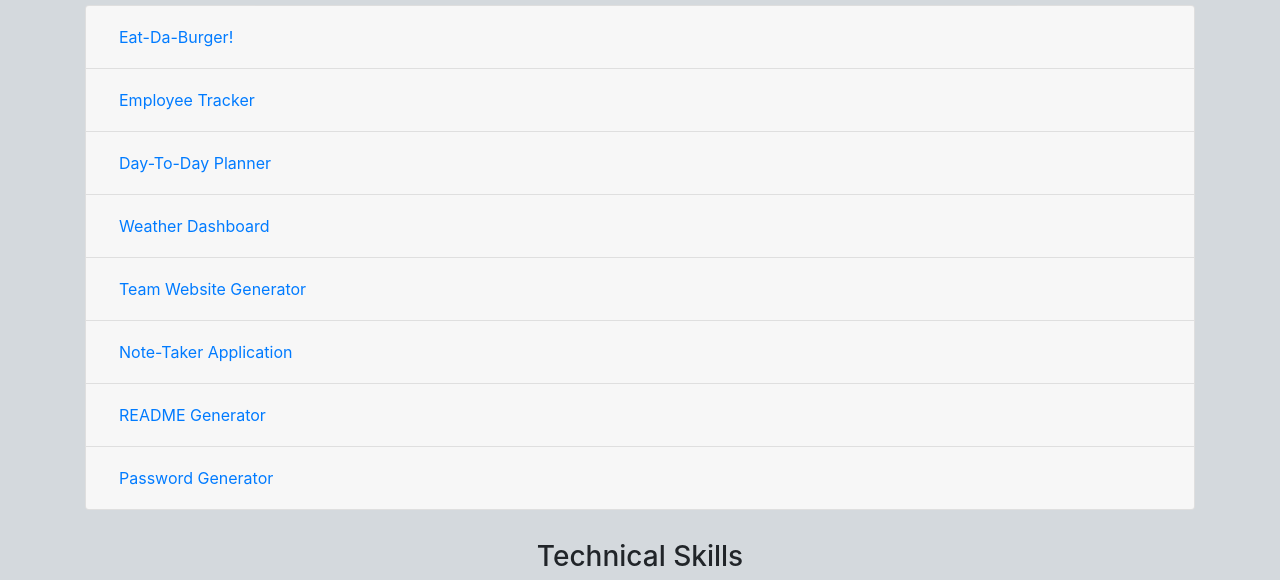
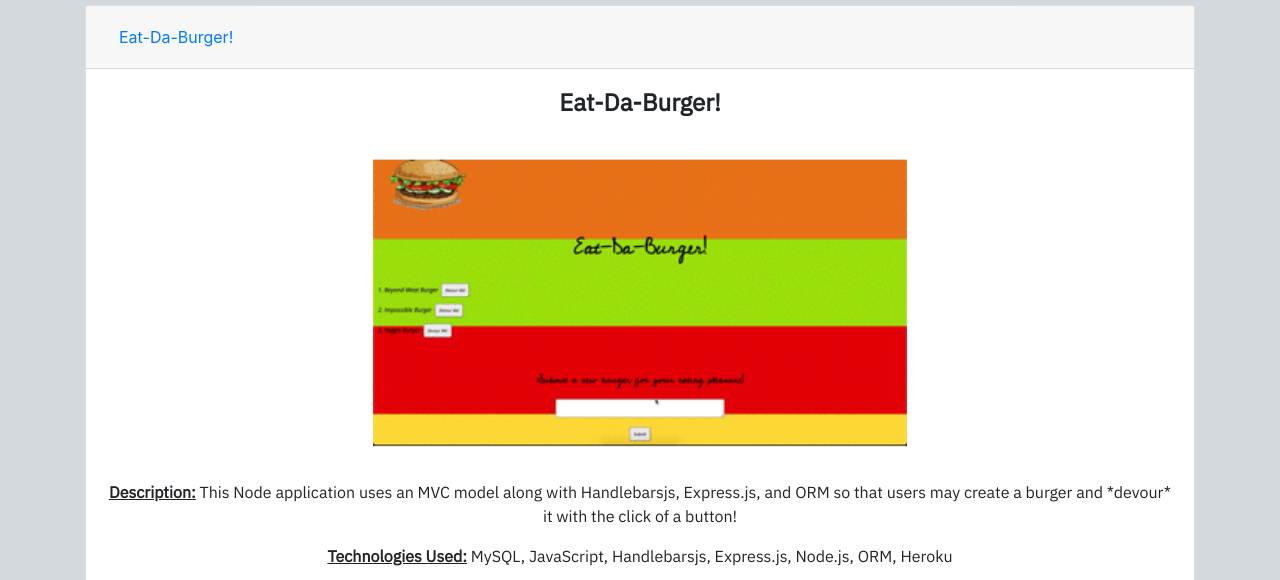
Before and after one commit to jtbataille/jtbataille.github.io, a plain HTML site: page portfolio.html in a window 1280 px wide. Shown: the part 792-1372 px from the top of the page. Drawn offline with nearby package versions, Linux system fonts and the light colour scheme.

Commit message:
set burger collapse to default show

```diff
--- a/portfolio.html
+++ b/portfolio.html
@@ -142,7 +142,7 @@
                         </button>
                     </h2>
                     </div>
-                    <div id="collapseOne" class="collapse" aria-labelledby="burgerApp" data-parent="#accordionExample">
+                    <div id="collapseOne" class="collapse show" aria-labelledby="burgerApp" data-parent="#accordionExample">
                     <div class="card-body text-center">
                         <h5><span style="font-family:'IBM Plex Sans',sans-serif;font-weight:bold;font-size:24px;">Eat-Da-Burger!</span></h5>
                         <img src="animations/burger.gif" alt="GIF of burger app" style="width:50%;height:50%;">
```
